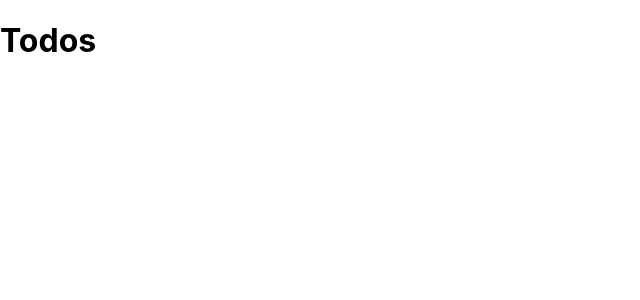
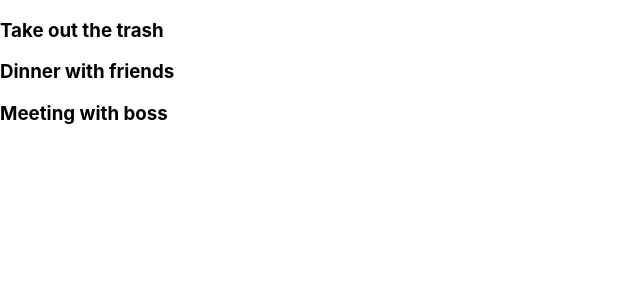
Before and after one commit to DtecIndustries/react-todo-app, a React (Create React App) app: page / in a window 1280 px wide. Shown: the top 300 px of the page, without its empty margins (0-640 px from the left). Built offline with nearby package versions, Linux system fonts and the light colour scheme.

Commit message:
add todos prop to Todos component

```diff
--- a/src/App.js
+++ b/src/App.js
@@ -1,12 +1,34 @@
-import React from 'react';
+import React, { Component } from 'react';
 import Todos from './components/Todos'
 
-function App() {
-  return (
-    <div className="App">
-      <Todos />
-    </div>
-  );
+class App extends Component {
+  state = {
+    todos: [
+      {
+        id: 1,
+        title: 'Take out the trash',
+        completed: false
+      },
+      {
+        id: 2,
+        title: 'Dinner with friends',
+        completed: false
+      },
+      {
+        id: 3,
+        title: 'Meeting with boss',
+        completed: false
+      }
+    ]
+  }
+
+  render(){
+    return (
+      <div className="App">
+        <Todos todos={this.state.todos} />
+      </div>
+    );
+  }
 }
 
 export default App;
--- a/src/components/Todos.js
+++ b/src/components/Todos.js
@@ -1,11 +1,11 @@
-import React from 'react';
+import React, { Component } from 'react';
 
-function Todos() {
-  return (
-    <div>
-      <h1>Todos</h1>
-    </div>
-  );
+class Todos extends Component {
+  render(){
+    return this.props.todos.map((todo) => (
+    <h3>{ todo.title }</h3>
+    ));
+  }
 }
 
 export default Todos;
```
